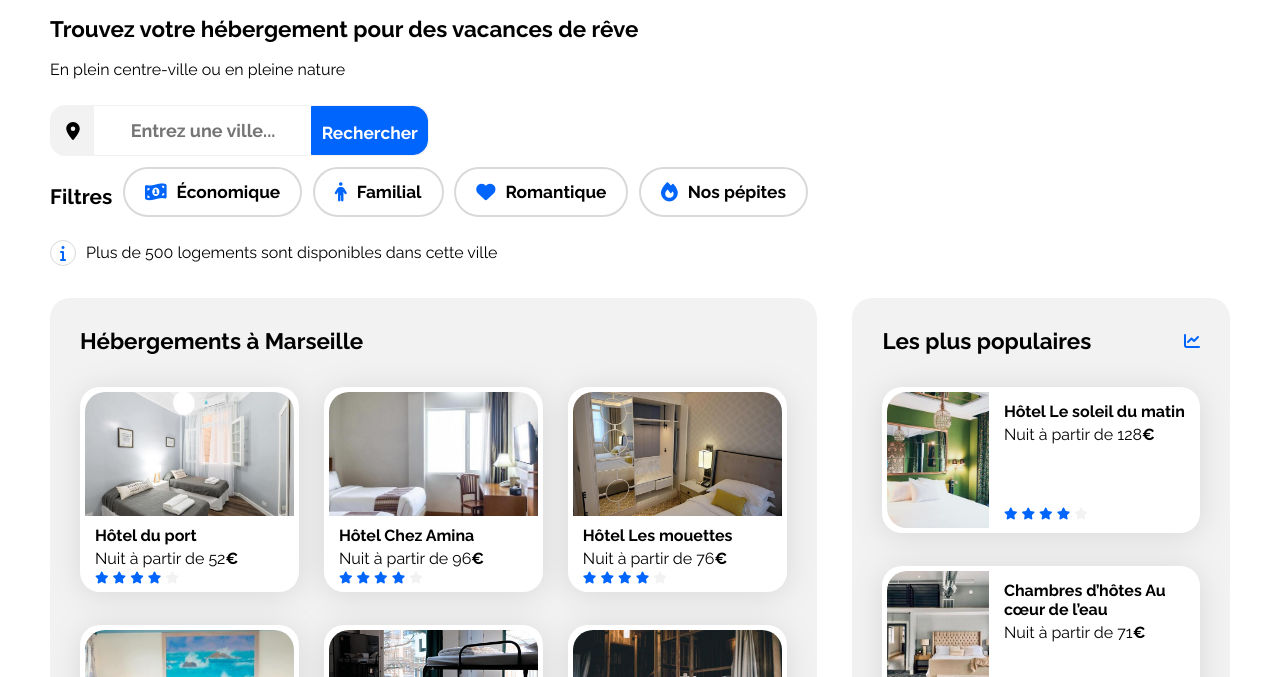
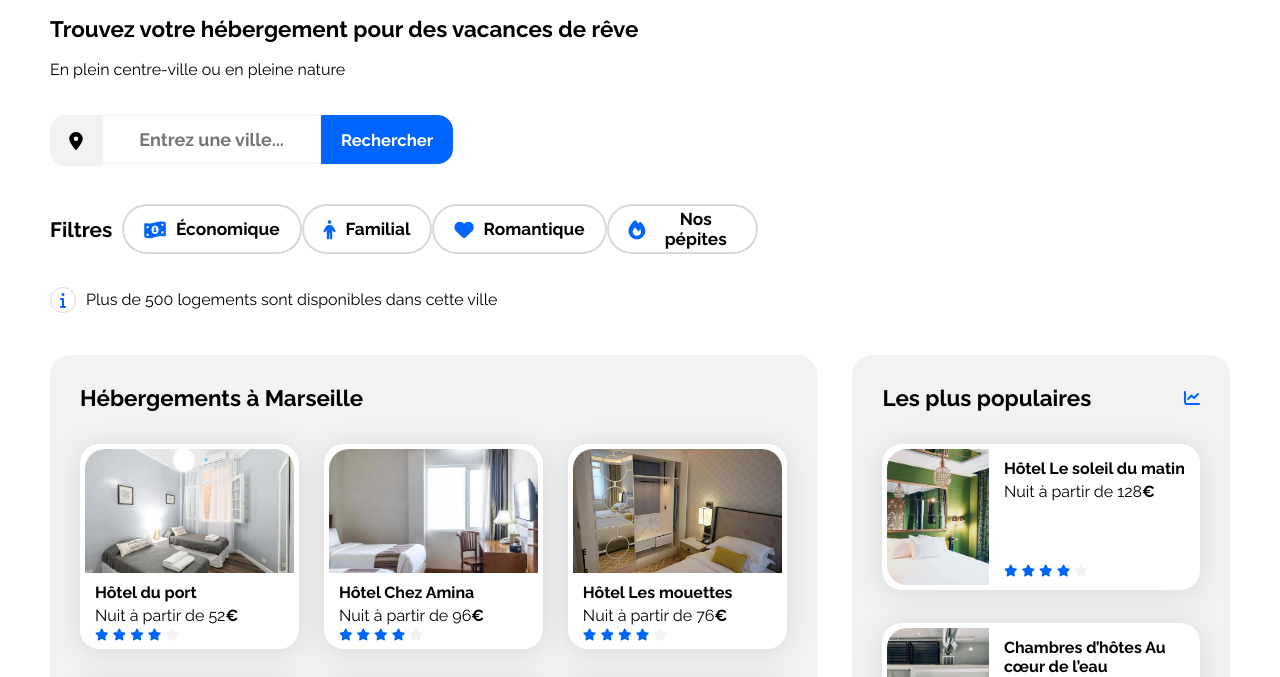
Before and after one commit to ErakieI/Booki_OC, a plain HTML site: page index.html in a window 1280 px wide. Shown: the part 82-759 px from the top of the page. Drawn offline with Linux system fonts and the light colour scheme.

Commit message:
Version terminée Desktop

```diff
--- a/css/style.css
+++ b/css/style.css
@@ -113,20 +113,17 @@ nav a :hover {
 /****** infos-filtres ***********/
 
 .infos-filtres {
-    height: 281px;
     display: flex;
     flex-direction: column;
     justify-content: space-between;
-    margin-bottom: 20px;
+    margin-bottom: 30px;
 }
 
 .localisation {
-    width: 377px;
     height: 49px;
-    background-color: #F2F2F2;
     display: flex;
-    border: 1px solid #F2F2F2;
     border-radius: 15px;
+    margin: 20px 0;
 }
 
 .geoloc-icon {
@@ -136,6 +133,9 @@ nav a :hover {
     display: flex;
     justify-content: center;
     align-items: center;
+    background-color: #F2F2F2;
+    border: 1px solid #F2F2F2;
+    border-radius: 15px 0 0 15px;
 }
 
 .geoloc-icon svg {
@@ -144,12 +144,12 @@ nav a :hover {
 }
 
 .city-input {
-    flex: 1;
     border: none;
     outline: none;
     text-align: center;
     font-size: 18px;
     font-weight: 700;
+    border: 1px solid #F2F2F2
 }
 
 .search-btn {
@@ -161,7 +161,10 @@ nav a :hover {
     border-radius: 0 15px 15px 0;
     cursor: pointer;
     font-weight: bold;
-    margin: auto;
+    display: flex;
+    align-items: center;
+    justify-content: center;
+    font-size: 0.8em;
 }
 
 .search-btn:hover {
@@ -170,9 +173,16 @@ nav a :hover {
 
 .filters {
     display: flex;
-    width: 758px;
+    width: 60%;
     height: 50px;
     justify-content: space-between;
+    margin: 20px 0;
+}
+
+.filters h2 {
+    display: flex;
+    align-self: center;
+    margin-right: 10px;
 }
 
 .filter-btn {
--- a/index.html
+++ b/index.html
@@ -21,10 +21,10 @@
                 <img src="images/logo/Booki.png" alt="Logo du site">
             </section>
             <nav>
-                <a href="">
+                <a href="#hebergements">
                     <h3>Hébergements</h3>
                 </a>
-                <a href="">
+                <a href="#activites">
                     <h3>Activités</h3>
                 </a>
             </nav>
@@ -66,7 +66,7 @@
                 </section>
             </div>
             <div class="hebergements-and-populaires">
-                <section class="hebergements">
+                <section class="hebergements" id="hebergements">
                     <div class="hebergements-title">
                     <h1 class="section-title">Hébergements à Marseille</h1>
                     </div>
@@ -256,7 +256,7 @@
                     </div>
                 </section>
             </div>
-            <div class="activites">
+            <div class="activites" id="activites">
                 <h1>Activités à Marseille</h1>
                 <section class="lieux">
                     <a href="#">
```
